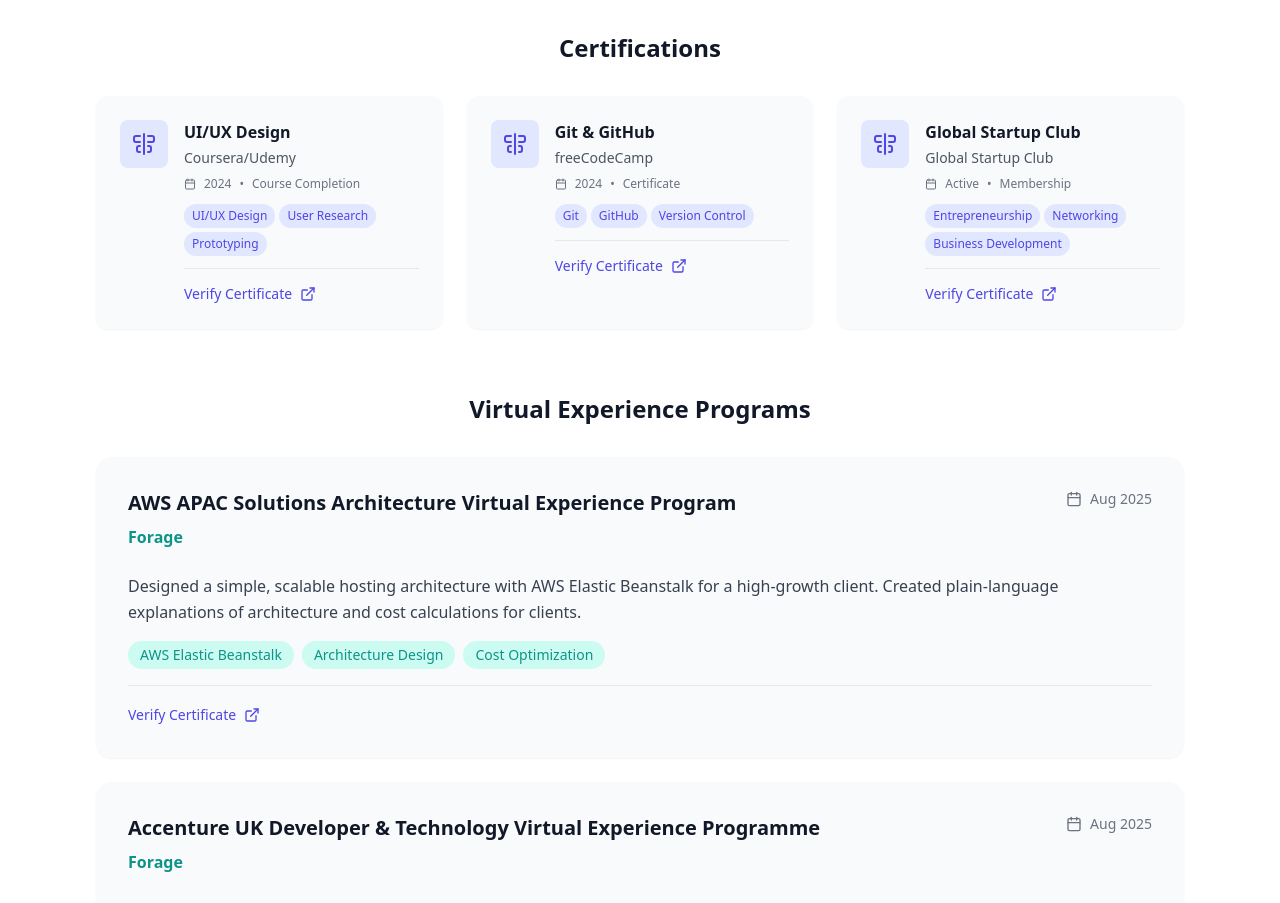
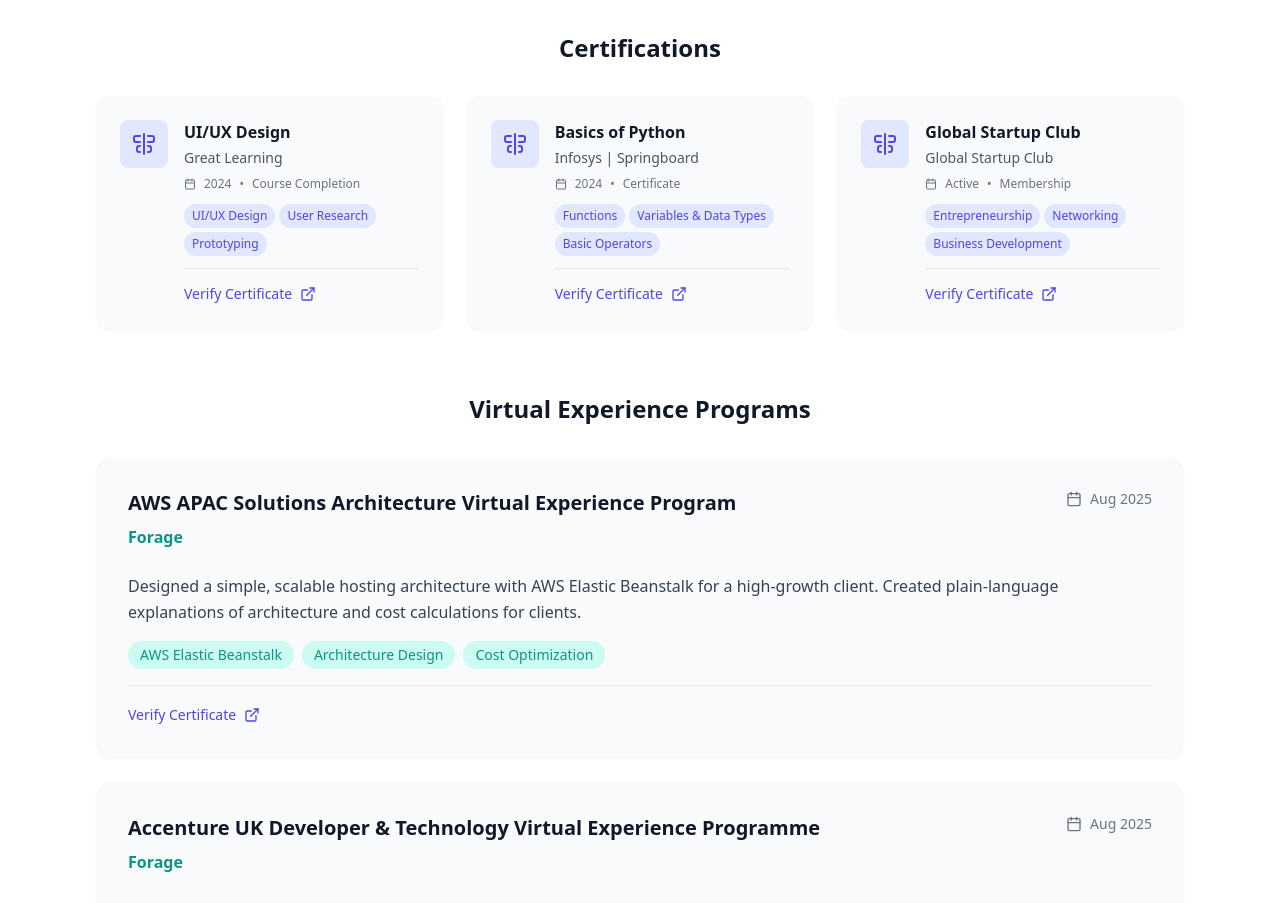
Before and after one commit to Madhan2407/MadhanKumar_Portfolio, a React (Vite) app in the folder project/: page / in a window 1280 px wide. Shown: the part 5800-6703 px from the top of the page. Built offline with nearby package versions, Linux system fonts and the light colour scheme.

Commit message:
Update Certifications.tsx

```diff
--- a/project/src/components/Certifications.tsx
+++ b/project/src/components/Certifications.tsx
@@ -5,19 +5,19 @@
 const certifications = [
   {
     title: 'UI/UX Design',
-    provider: 'Coursera/Udemy',
+    provider: 'Great Learning',
     type: 'Course Completion',
     date: '2024',
     skills: ['UI/UX Design', 'User Research', 'Prototyping'],
-    certificateUrl: '#'
+    certificateUrl: 'https://drive.google.com/file/d/1UWphdDanx5usL49tRBxHHg57GFCO54ln/view?usp=sharing'
   },
   {
-    title: 'Git & GitHub',
-    provider: 'freeCodeCamp',
+    title: 'Basics of Python',
+    provider: 'Infosys | Springboard',
     type: 'Certificate',
     date: '2024',
-    skills: ['Git', 'GitHub', 'Version Control'],
-    certificateUrl: '#'
+    skills: ['Functions', 'Variables & Data Types', 'Basic Operators'],
+    certificateUrl: 'https://drive.google.com/file/d/19qTooIaCICzMZ-TgOzANuJ9gzm0JGskm/view?usp=sharing'
   },
   {
     title: 'Global Startup Club',
@@ -36,7 +36,7 @@
     date: 'Aug 2025',
     description: 'Designed a simple, scalable hosting architecture with AWS Elastic Beanstalk for a high-growth client. Created plain-language explanations of architecture and cost calculations for clients.',
     skills: ['AWS Elastic Beanstalk', 'Architecture Design', 'Cost Optimization'],
-    certificateUrl: '#'
+    certificateUrl: 'https://drive.google.com/file/d/1ZHKEYH7itTvgJ5Pc74b129baGvEpJkGV/view?usp=sharing'
   },
   {
     title: 'Accenture UK Developer & Technology Virtual Experience Programme',
@@ -44,14 +44,14 @@
     date: 'Aug 2025',
     description: 'Gained end-to-end SDLC understanding. Researched DevOps and emerging technology trends. Compared Agile vs Waterfall methodologies in a presentation.',
     skills: ['SDLC', 'DevOps', 'Agile', 'Waterfall', 'Algorithm Design'],
-    certificateUrl: '#'
+    certificateUrl: 'https://drive.google.com/file/d/1kO9-0NKIL3aIiZIbwn7YQ7YToRpX8sku/view?usp=sharing'
   },
   {
     title: 'Python 101 for Data Science',
     provider: 'IBM / CognitiveClass.ai',
     date: 'Dec 8, 2024',
     description: 'Learned Python fundamentals for data science applications. Covered data analysis, visualization, and statistical techniques.',
-    certificateUrl: 'https://courses.cognitiveclass.ai/certificates/dce8bf8ba84d4c91902841ab2daf464b',
+    certificateUrl: 'https://drive.google.com/file/d/1mF6e0pu0FJfLqLzsp8O1nTzBWZSEcjLo/view?usp=sharing',
     skills: ['Python', 'Data Science', 'Data Analysis', 'Visualization']
   },
   {
@@ -60,7 +60,7 @@
     date: 'Dec 13, 2024',
     description: 'Learned AI applications, ethics, and practical generative AI use cases.',
     skills: ['Computer Ethics', 'Artificial Intelligence', 'Generative AI'],
-    certificateUrl: '#'
+    certificateUrl: 'https://drive.google.com/file/d/1VSUoRCQom55BWz1RXuCVCKkpRjucSZZB/view?usp=sharing'
   },
   {
     title: 'Basics of Python',
@@ -68,7 +68,7 @@
     date: 'Oct 14, 2024',
     description: 'Covered Python basics for software development.',
     skills: ['Python', 'Programming Fundamentals'],
-    certificateUrl: '#'
+    certificateUrl: 'https://drive.google.com/file/d/1HSHBvHAgTTL-yb-2wbHxcxtTwU0m8-N1/view?usp=sharing'
   }
 ];
 
```
